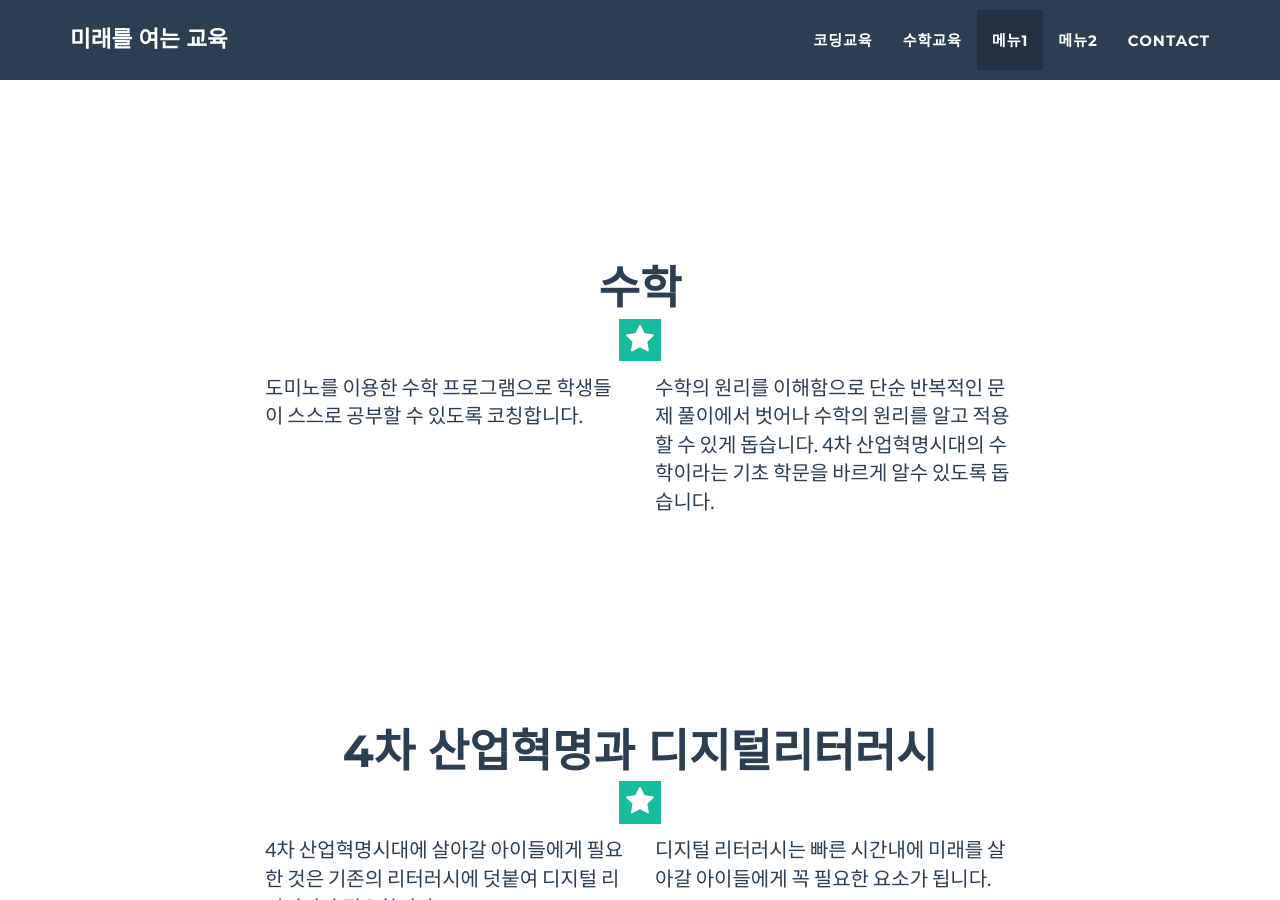
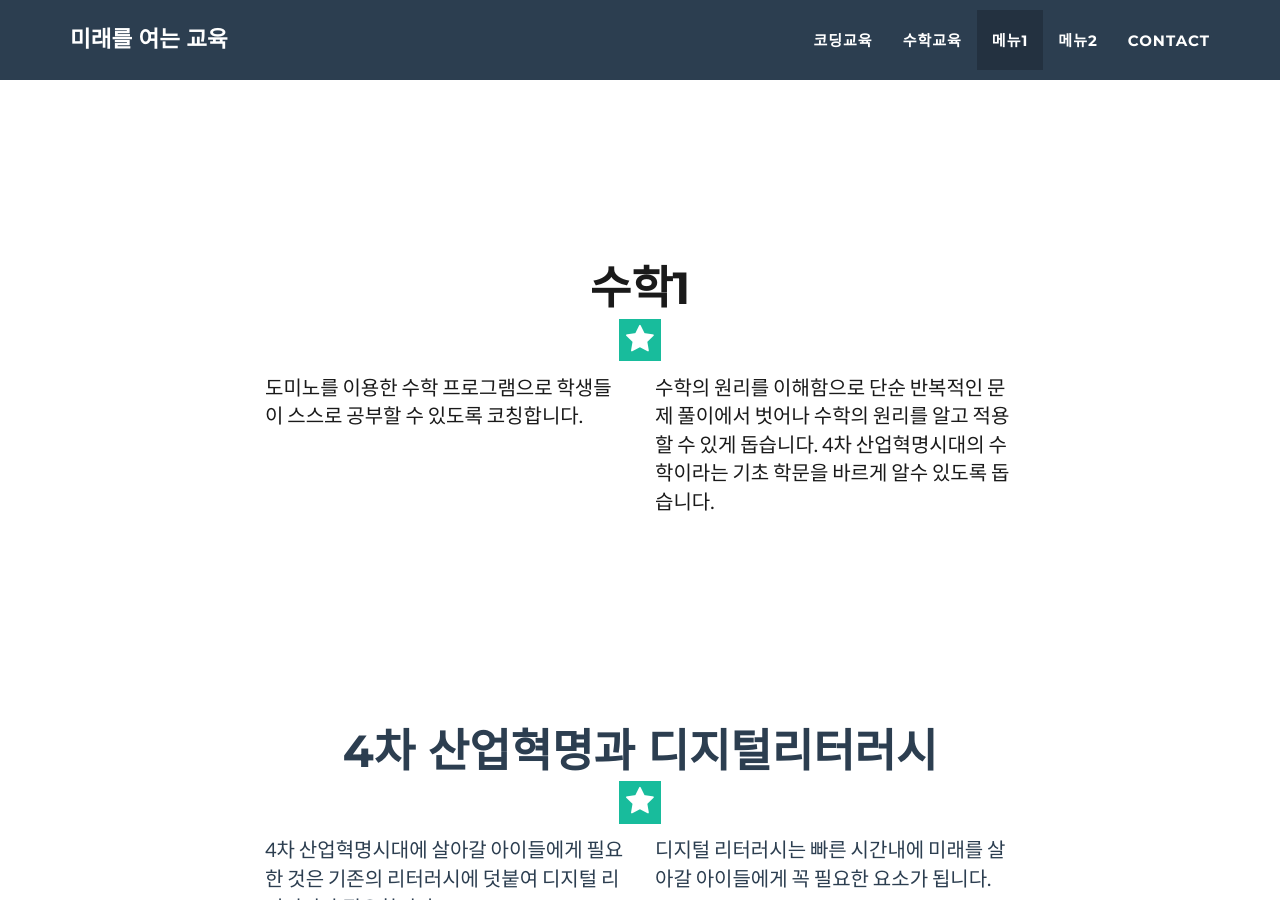
Before and after one commit to eventia/eventia.github.io, a Jekyll site: the page built from index.html, in a window 1280 px wide and 900 px high, scrolled down 3162 px. Built offline with Jekyll 4.4.1, drawn with Linux system fonts in a browser that asks for light colours.

Commit message:
HomePage 2019-02-08-[19:24]

```diff
--- a/_includes/menupage2.html
+++ b/_includes/menupage2.html
@@ -1,9 +1,9 @@
 <!-- Page2 Section -->
-    <section class="portfolio" id="menupage2">
+    <section class="menupage" id="menupage2">
         <div class="container">
             <div class="row">
                 <div class="col-lg-12 text-center">
-                    <h2>수학</h2>
+                    <h2>수학1</h2>
                     <hr class="star-light">
                 </div>
             </div>
--- a/_includes/menupage3.html
+++ b/_includes/menupage3.html
@@ -1,5 +1,5 @@
 <!-- Page2 Section -->
-    <section class="contact" id="menupage3">
+    <section class="about" id="menupage3">
         <div class="container">
             <div class="row">
                 <div class="col-lg-12 text-center">
```
